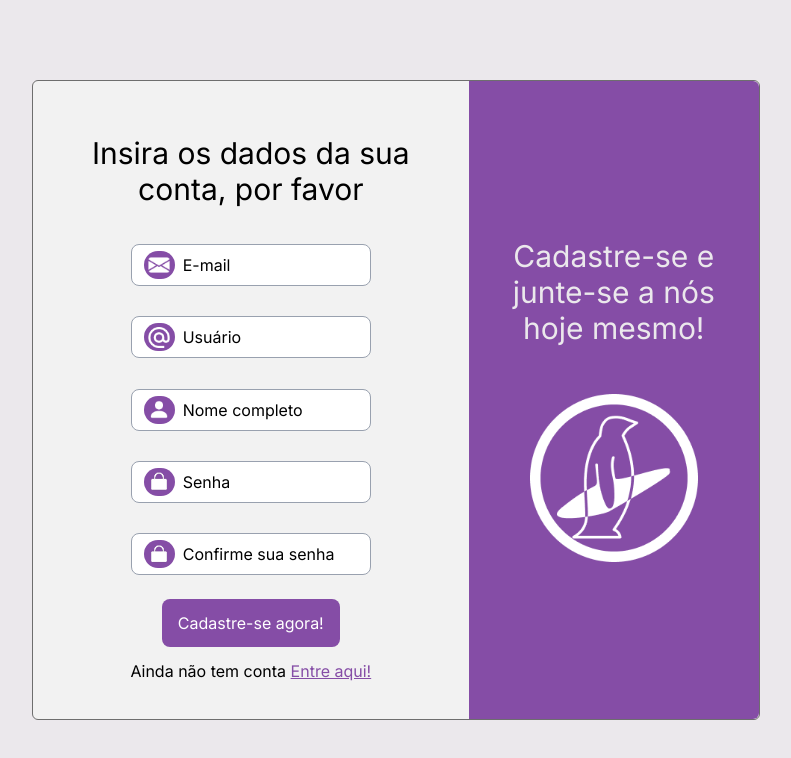
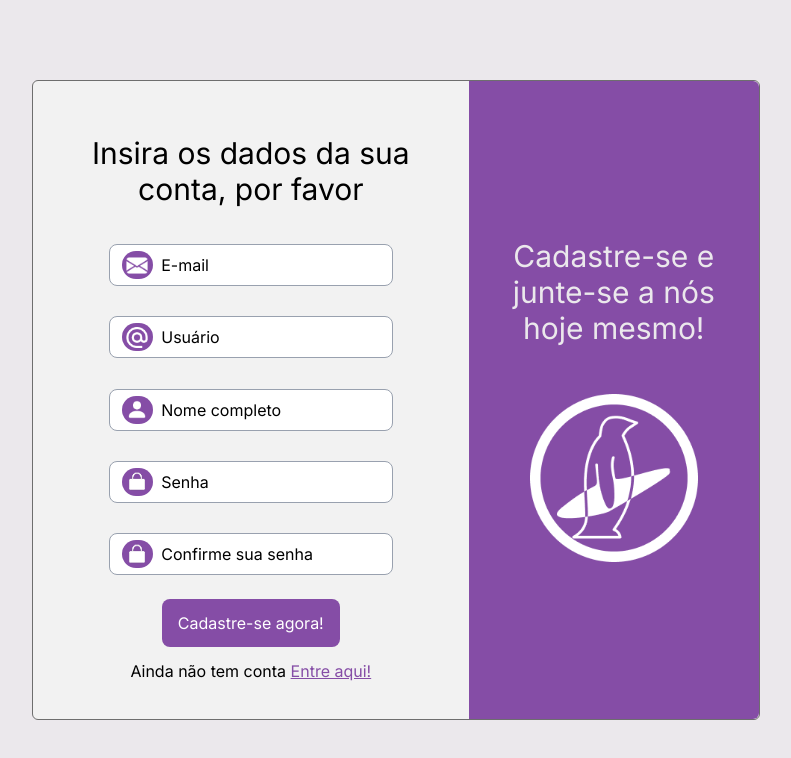
Before and after one commit to catolica-faculdade/pinguin-project, a React (Vite) app: page /cadastro in a window 1280 px wide. Shown: the top 758 px of the page, without its empty margins (244-1035 px from the left). Built offline with nearby package versions, Linux system fonts and the light colour scheme.

Commit message:
fix: input props values

```diff
--- a/src/components/Input.jsx
+++ b/src/components/Input.jsx
@@ -1,13 +1,13 @@
 import { Link } from "react-router-dom";
 
 
-function Input({text, image, type, placeholder, size}){
+function Input({text, image, type, placeholder, Imgsize, DivSize}){
 
     return(
-        <div className="bg-white rounded-lg border border-gray-400 flex items-center pl-3 max-w-100 w-60"
-        >
+        <div className="bg-white rounded-lg border border-gray-400 flex items-center pl-3 min-w-65"
+            style={{ height: `${DivSize}px` }}>
             <div className="bg-purple-pinguin flex items-center justify-center w-9 h-7 rounded-4xl">
-                <img src={image} alt={image} className={`h-[${size}%] w-[70%]`}/>
+                <img src={image} alt={image} className={`h-[${Imgsize}%] w-[70%]`}/>
             </div>
             <input className={`w-[100%] pt-2 pb-2 pl-2 rounded-lg color text-black placeholder-black`} placeholder={placeholder} text={text} type={type}/>
         </div>
```
